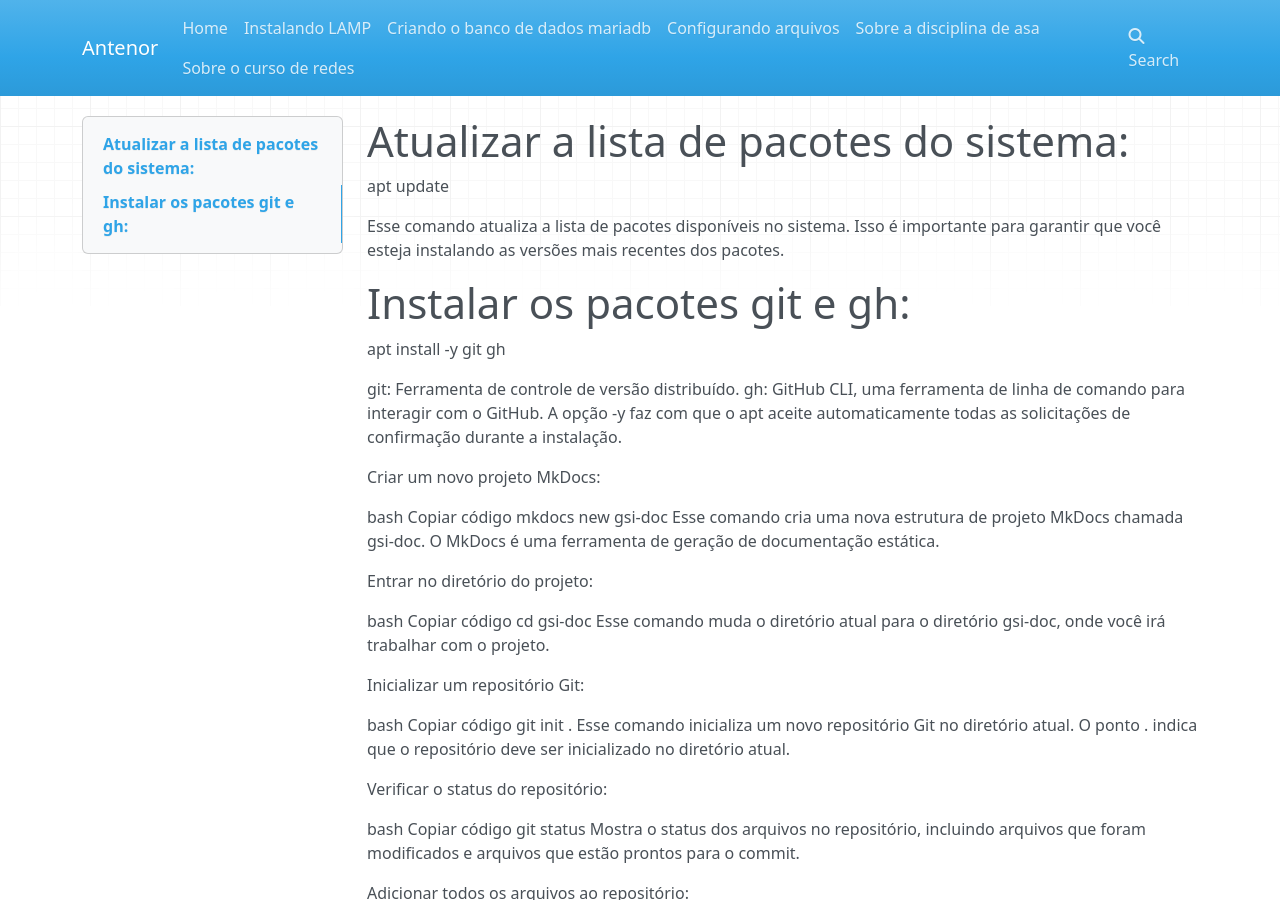
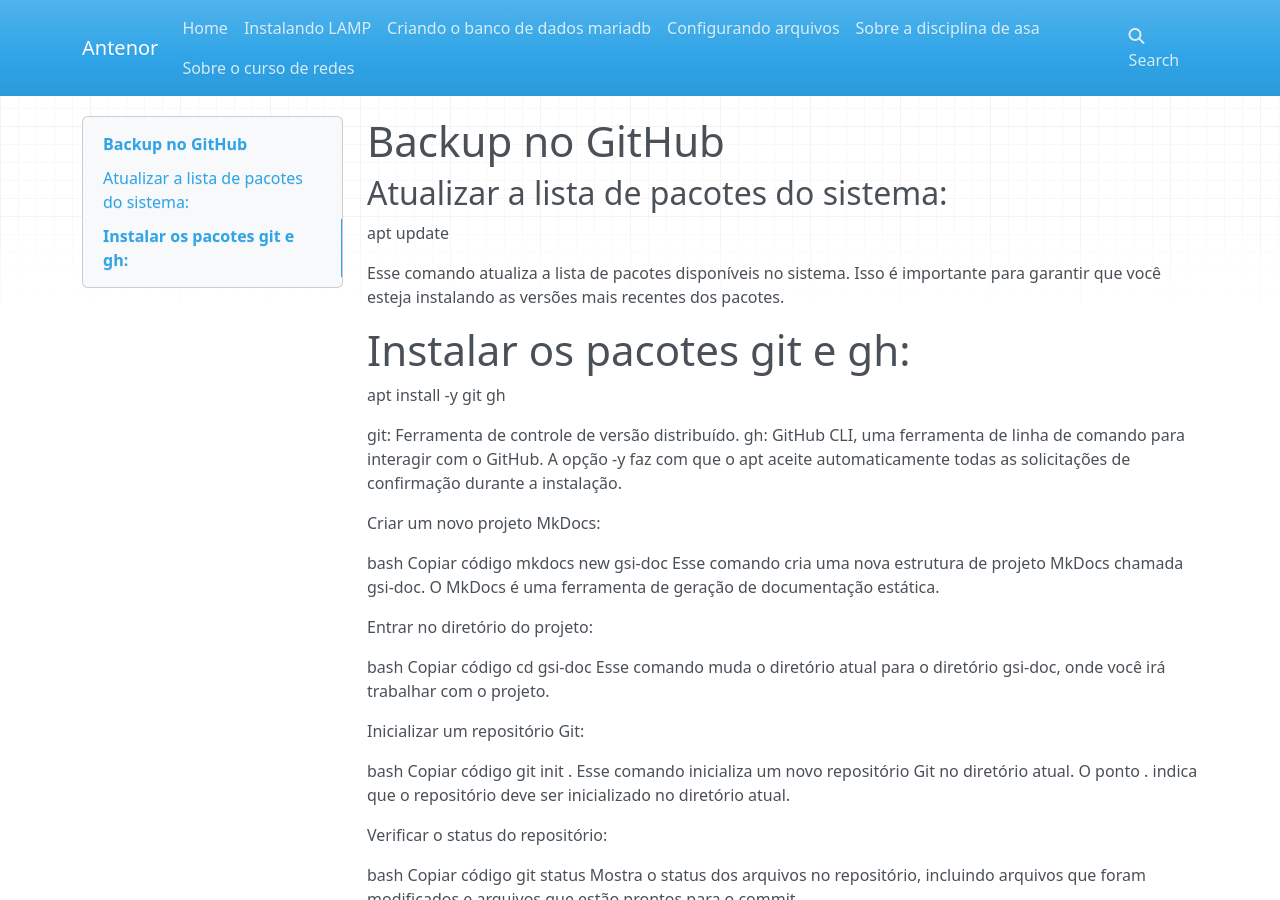
Before and after one commit to antenormario/asa-doc, an MkDocs documentation site: the page built from docs/backup.md, in a window 1280 px wide and 900 px high. Built offline with MkDocs 1.6.1, drawn with Linux system fonts in a browser that asks for light colours; nearby versions of some CDN libraries.

Commit message:
Update backup.md

```diff
--- a/docs/backup.md
+++ b/docs/backup.md
@@ -1,6 +1,6 @@
+# Backup no GitHub
 
-
-# Atualizar a lista de pacotes do sistema:
+## Atualizar a lista de pacotes do sistema:
 
 apt update
 
```
